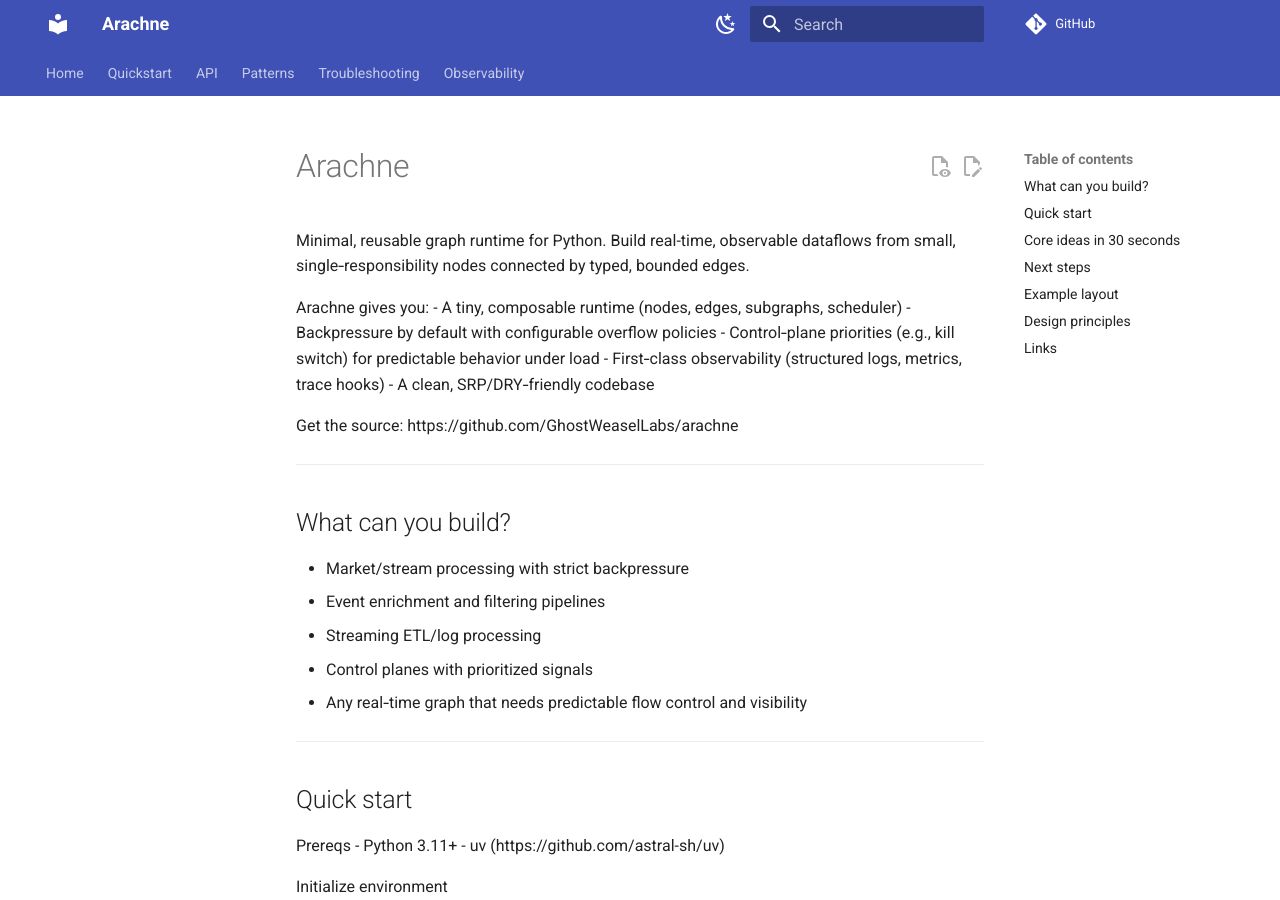
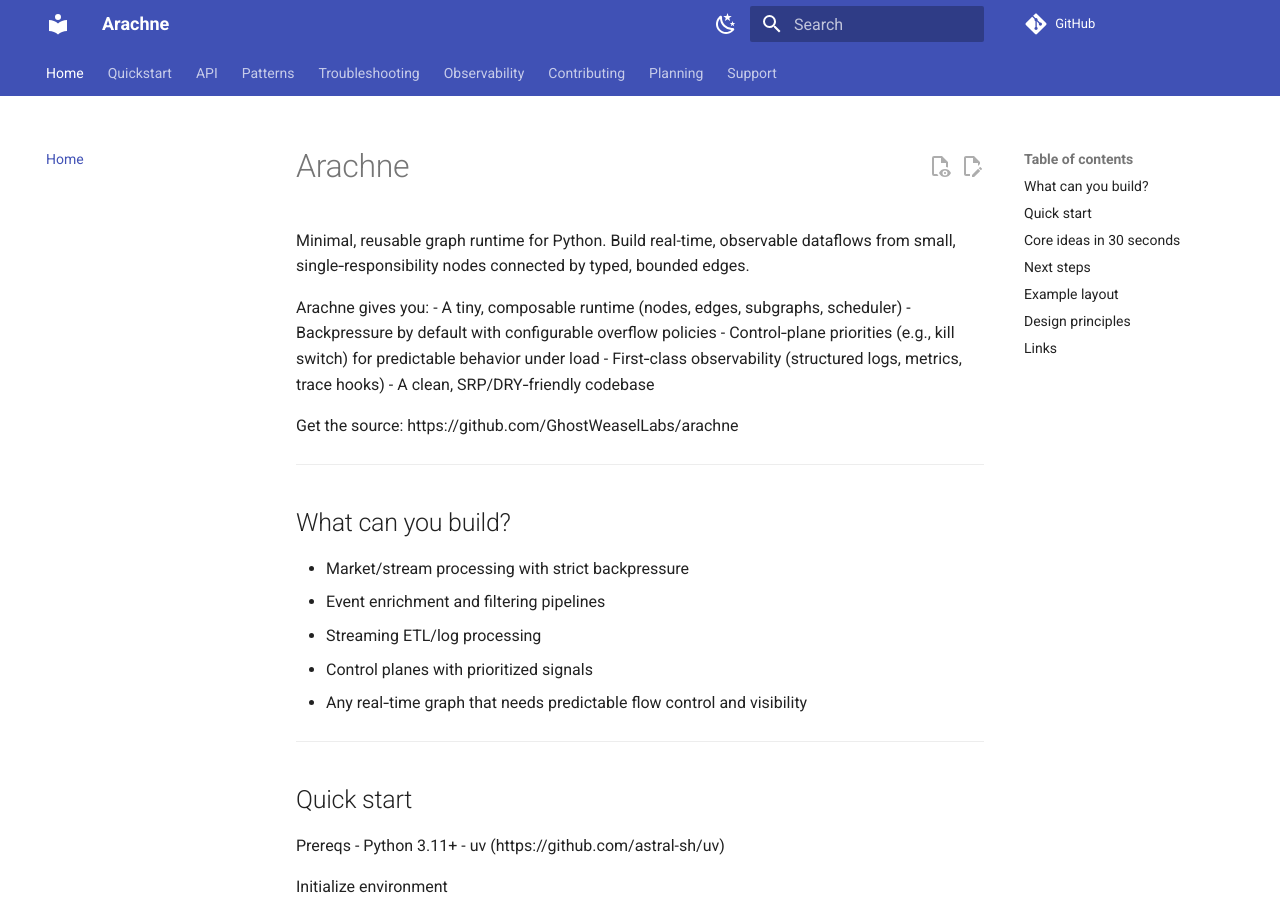
Before and after one commit to GhostWeaselLabs/arachne, an MkDocs documentation site: the page built from docs/index.md, in a window 1280 px wide and 900 px high. Built offline with MkDocs 1.6.1 and Material for MkDocs 9.7.7, drawn with Linux system fonts in a browser that asks for light colours; comment, search, counter and statistics services are not loaded; some of the changed lines change nothing that is shown.

Commit message:
Docs: fix nav paths to docs_dir and add Contributing/Planning/Support sections to satisfy strict build

```diff
--- a/mkdocs.yml
+++ b/mkdocs.yml
@@ -27,12 +27,35 @@ theme:
         icon: material/weather-sunny
         name: Switch to light mode
 nav:
-  - Home: docs/index.md
-  - Quickstart: docs/quickstart.md
-  - API: docs/api.md
-  - Patterns: docs/patterns.md
-  - Troubleshooting: docs/troubleshooting.md
-  - Observability: docs/observability.md
+  - Home: index.md
+  - Quickstart: quickstart.md
+  - API: api.md
+  - Patterns: patterns.md
+  - Troubleshooting: troubleshooting.md
+  - Observability: observability.md
+  - Contributing:
+      - Contributing Guide: contributing/CONTRIBUTING.md
+      - Releasing Guide: contributing/RELEASING.md
+  - Planning:
+      - Governance & Overview (M0): plan/M0-governance-and-overview.md
+      - Bootstrap & CI (M1): plan/M1-bootstrap-and-ci.md
+      - Core Primitives (M2): plan/M2-core-primitives.md
+      - Scheduler (M3): plan/M3-scheduler.md
+      - Observability (M4): plan/M4-observability.md
+      - Utilities & Scaffolding (M5): plan/M5-utilities-and-scaffolding.md
+      - Examples & Documentation (M6): plan/M6-examples-and-documentation.md
+      - Testing & Hardening (M7): plan/M7-testing-and-hardening.md
+      - Release v1.0.0 (M8): plan/M8-release-v1.0.0.md
+      - EARS Requirements & Architecture: plan/00-ears-requirements-and-architecture.md
+      - Post‑v1 Roadmap: plan/99-post-v1-roadmap.md
+      - DR Template: plan/dr/DR-TEMPLATE.md
+  - Support:
+      - How to Report Issues: support/HOW-TO-REPORT-ISSUES.md
+      - Troubleshooting (Repo): support/TROUBLESHOOTING.md
+      - Issue Templates:
+          - General: support/templates/ISSUE_TEMPLATE.md
+          - Bug Report: support/templates/BUG_REPORT.md
+          - Feature Request: support/templates/FEATURE_REQUEST.md
 markdown_extensions:
   - admonition
   - codehilite
```
